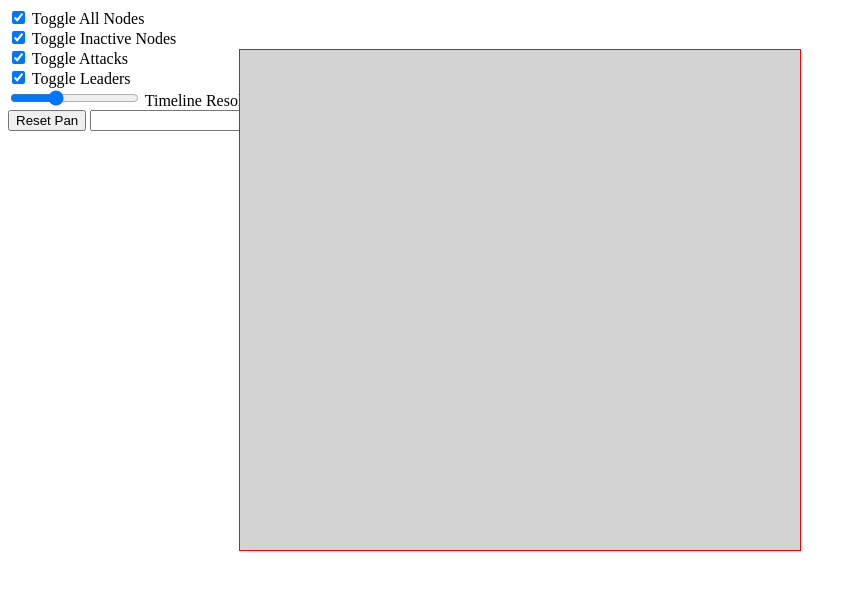
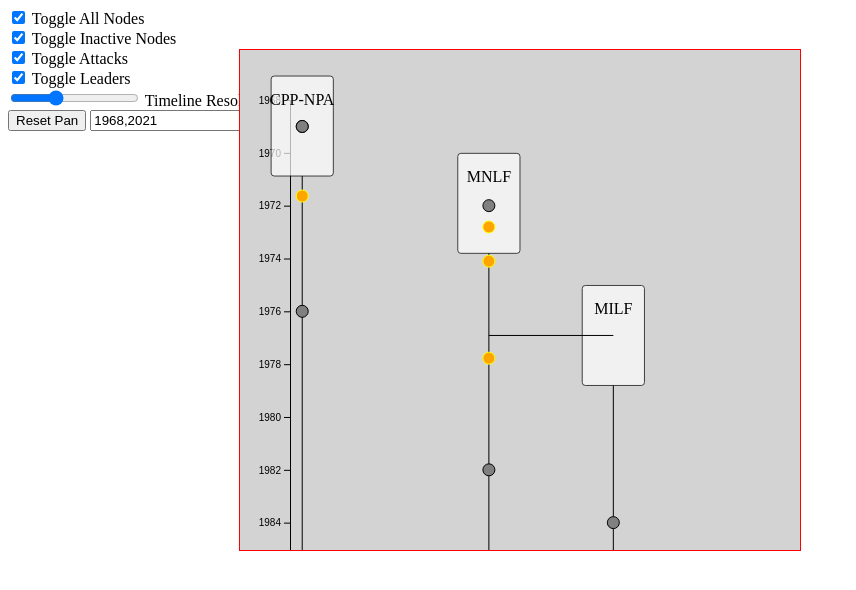
Before and after one commit to irinaz/irinaz.github.io, a plain HTML site: page index.html in a window 1280 px wide. Shown: the whole page, without its empty margins (0-856 px from the left). Drawn offline with nearby package versions, Linux system fonts and the light colour scheme.

Commit message:
philippines.json

```diff
--- a/index.html
+++ b/index.html
@@ -49,7 +49,7 @@
         </div>
         <script src="MMP_JS.js"></script>
         <script type="text/javascript">
-            handleD3Read(data.json);
+            handleD3Read("philippines.json");
         </script>
     </body>
 </html>
```
